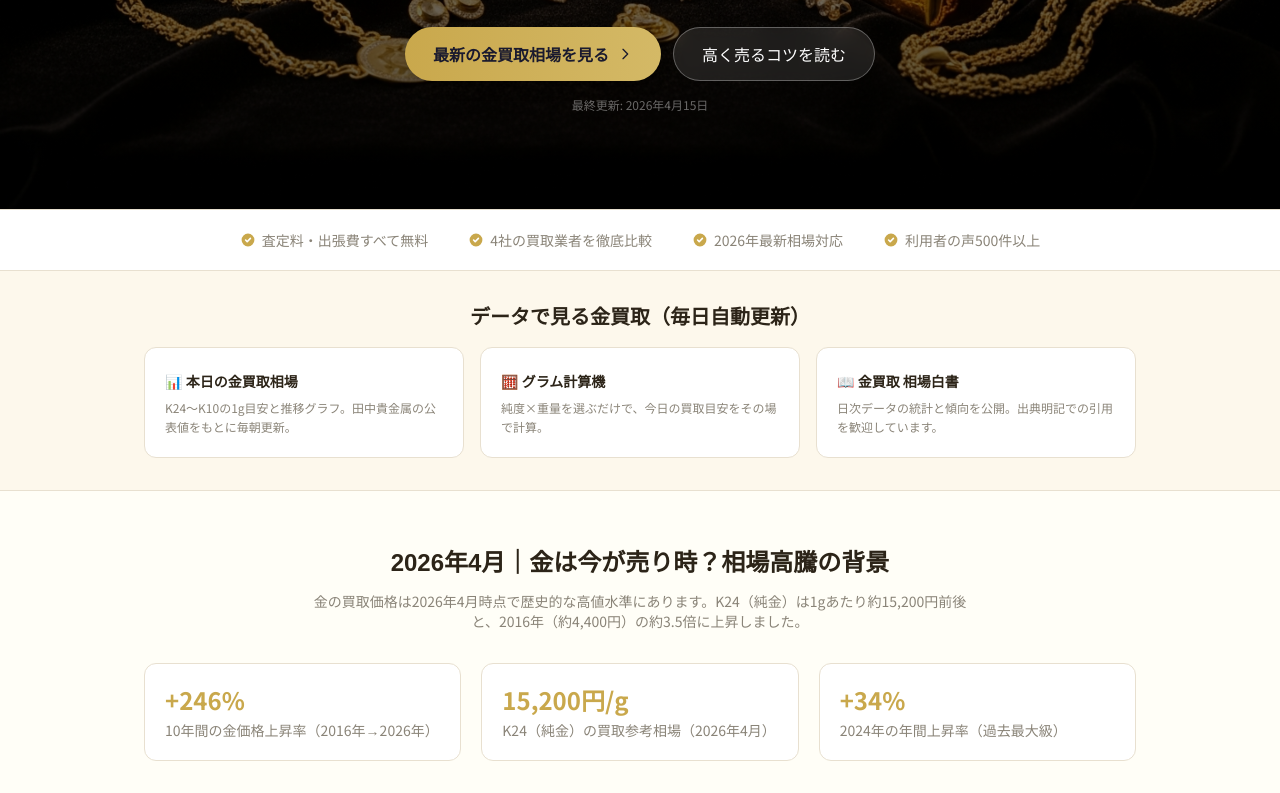
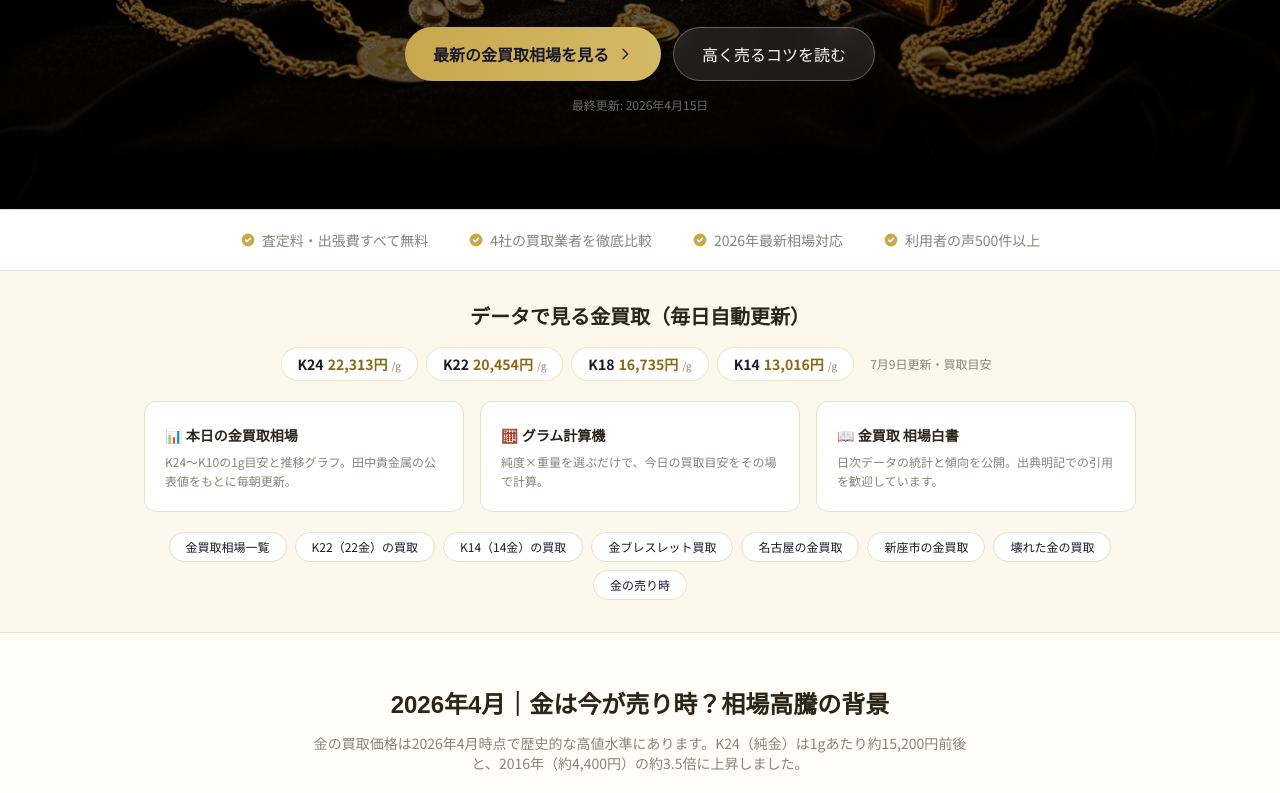
Before and after one commit to webmaster0818/kin-kaitori-biyori, a Next.js app: page / in a window 1280 px wide. Shown: the part 511-1304 px from the top of the page. Built offline with nearby package versions, Linux system fonts and the light colour scheme; a web font is replaced by a local one.

Commit message:
G-1: TOP今日の価格バー(日次自動更新)+機会8ページ注目チップ+souba動的title(QDF)+niiza/nagoya「どこがいい？」意図語化

```diff
--- a/app/articles/kin-kaitori-souba/page.tsx
+++ b/app/articles/kin-kaitori-souba/page.tsx
@@ -6,11 +6,15 @@ import RelatedArticles from "@/components/RelatedArticles";
 import { GoldPriceTrend } from "@/components/GoldPriceTrend";
 import { ExpertQA } from "@/components/ExpertQA";
 import Image from "next/image";
+import goldData from "@/data/gold-spot-prices.json";
+
+const k24Souba = goldData.purity_buyback_estimate_per_g.k24;
+const k18Souba = goldData.purity_buyback_estimate_per_g.k18;
+const [, soubaMonth, soubaDay] = goldData.date.split("-").map(Number);
 
 export const metadata: Metadata = {
-  title: "【2026年最新】金買取相場一覧 — K24/K18/K14の1gあたり価格と推移",
-  description:
-    "2026年最新の金買取相場を純度別（K24・K22・K18・K14・K10）に一覧で掲載。金相場が動く5つの要因、業者別の買取価格差、過去10年の高値・安値ヒストリカルデータ、今後の見通しを徹底解説。",
+  title: `金買取相場 今日のK24は1g${k24Souba.toLocaleString()}円・K18は${k18Souba.toLocaleString()}円【${soubaMonth}月${soubaDay}日更新】`,
+  description: `本日の金買取相場を純度別（K24・K22・K18・K14・K10）に毎朝自動更新で掲載。K24は1g${k24Souba.toLocaleString()}円、K18は${k18Souba.toLocaleString()}円（${soubaMonth}月${soubaDay}日時点の目安）。相場が動く要因、業者別の価格差、過去の推移、今後の見通しも解説。`,
 };
 
 function CtaBox() {
--- a/app/articles/nagoya-kin-kaitori/page.tsx
+++ b/app/articles/nagoya-kin-kaitori/page.tsx
@@ -45,7 +45,7 @@ function ArticleSchema() {
   const articleData = {
     "@context": "https://schema.org",
     "@type": "Article",
-    headline: "【2026年最新】名古屋の金買取おすすめ業者ガイド — 名駅・栄・大須エリア別比較",
+    headline: "名古屋の金買取はどこがいい？名駅・栄・大須のおすすめ業者と今日の相場【2026年7月】",
     datePublished: "2026-04-24",
     dateModified: "2026-04-24",
     author: { "@type": "Organization", name: "金買取びより" },
--- a/app/articles/niiza-kin-kaitori/page.tsx
+++ b/app/articles/niiza-kin-kaitori/page.tsx
@@ -26,7 +26,7 @@ function ArticleSchema() {
   const d = {
     "@context": "https://schema.org",
     "@type": "Article",
-    headline: "【2026年最新】新座の金買取おすすめ業者ガイド — 相場・方法・高く売るコツ",
+    headline: "新座市の金買取はどこがいい？おすすめ業者と今日の相場・高く売るコツ【2026年7月】",
     description: "新座で金を高く売るならどこ？新座の金買取相場、店頭・出張・宅配の方法別比較、埼玉県で高価買取を狙うコツと注意点を公開情報ベースで解説します。",
     datePublished: "2026-06-05",
     dateModified: "2026-06-05",
--- a/app/page.tsx
+++ b/app/page.tsx
@@ -1,5 +1,10 @@
 import Link from "next/link";
 import Image from "next/image";
+
+import goldTopData from "@/data/gold-spot-prices.json";
+
+const goldTop = goldTopData.purity_buyback_estimate_per_g;
+const [, goldTopMonth, goldTopDay] = goldTopData.date.split("-").map(Number);
 
 const services = [
   {
@@ -560,6 +565,17 @@ export default function Home() {
           <h2 className="font-display text-lg md:text-xl font-bold mb-4 text-center">
             データで見る金買取（毎日自動更新）
           </h2>
+          {/* 今日の実数価格バー（日次cronビルドで自動更新） */}
+          <div className="flex flex-wrap justify-center gap-2 mb-5 text-sm">
+            {([["K24", goldTop.k24], ["K22", goldTop.k22], ["K18", goldTop.k18], ["K14", goldTop.k14]] as const).map(([label, price]) => (
+              <span key={label} className="inline-flex items-baseline gap-1 bg-white border border-accent/30 rounded-full px-4 py-1.5">
+                <span className="font-bold text-navy">{label}</span>
+                <span className="font-semibold text-accent-dark">{price.toLocaleString()}円</span>
+                <span className="text-[10px] text-warm-gray">/g</span>
+              </span>
+            ))}
+            <span className="inline-flex items-center text-xs text-warm-gray px-2">{goldTopMonth}月{goldTopDay}日更新・買取目安</span>
+          </div>
           <div className="grid grid-cols-1 sm:grid-cols-3 gap-4">
             <Link href="/souba-dashboard/" className="block bg-white border border-warm-border rounded-xl p-5 hover:border-accent/40 hover:shadow-md transition-all">
               <span className="font-bold text-sm">📊 本日の金買取相場</span>
@@ -573,6 +589,23 @@ export default function Home() {
               <span className="font-bold text-sm">📖 金買取 相場白書</span>
               <span className="block text-xs text-warm-gray mt-1.5 leading-relaxed">日次データの統計と傾向を公開。出典明記での引用を歓迎しています。</span>
             </Link>
+          </div>
+          {/* 今日の注目ガイド（機会ページへの内部リンク集中） */}
+          <div className="flex flex-wrap justify-center gap-2 mt-5">
+            {[
+              { href: "/articles/kin-kaitori-souba/", label: "金買取相場一覧" },
+              { href: "/articles/k22-kaitori/", label: "K22（22金）の買取" },
+              { href: "/articles/k14-kaitori/", label: "K14（14金）の買取" },
+              { href: "/articles/kin-bracelet-kaitori/", label: "金ブレスレット買取" },
+              { href: "/articles/nagoya-kin-kaitori/", label: "名古屋の金買取" },
+              { href: "/articles/niiza-kin-kaitori/", label: "新座市の金買取" },
+              { href: "/articles/kowareta-kin-kaitori/", label: "壊れた金の買取" },
+              { href: "/articles/kin-uru-timing/", label: "金の売り時" },
+            ].map((c) => (
+              <Link key={c.href} href={c.href} className="inline-block bg-white border border-warm-border rounded-full px-4 py-1.5 text-xs text-navy hover:border-accent/50 hover:text-accent-dark transition">
+                {c.label}
+              </Link>
+            ))}
           </div>
         </div>
       </section>
```
